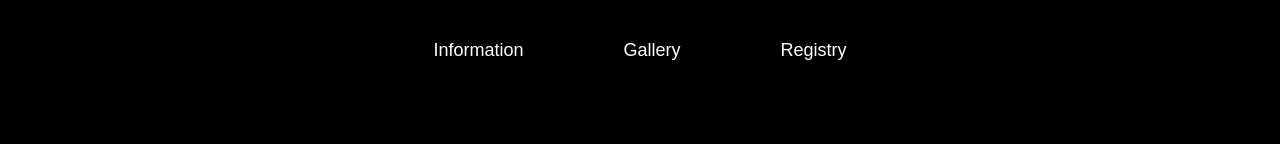
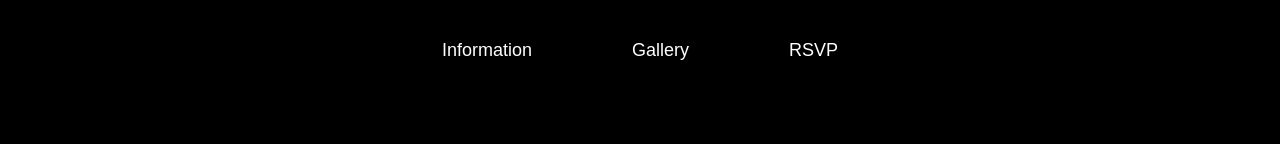
Before and after one commit to isabaez/wedding-website, a Next.js app: page / in a window 1280 px wide. Shown: the top 144 px of the page. Built offline with nearby package versions, Linux system fonts and the light colour scheme; a web font is replaced by a local one.

Commit message:
Update navigation.js

```diff
--- a/src/app/components/navigation.js
+++ b/src/app/components/navigation.js
@@ -13,7 +13,7 @@ export default function Navigation() {
           <Link href="/gallery">Gallery</Link>
         </li>
         <li className="Navigation__item">
-          <Link href="/registry">Registry</Link>
+          <Link href="/rsvp">RSVP</Link>
         </li>
       </ul>
     </nav>
```
